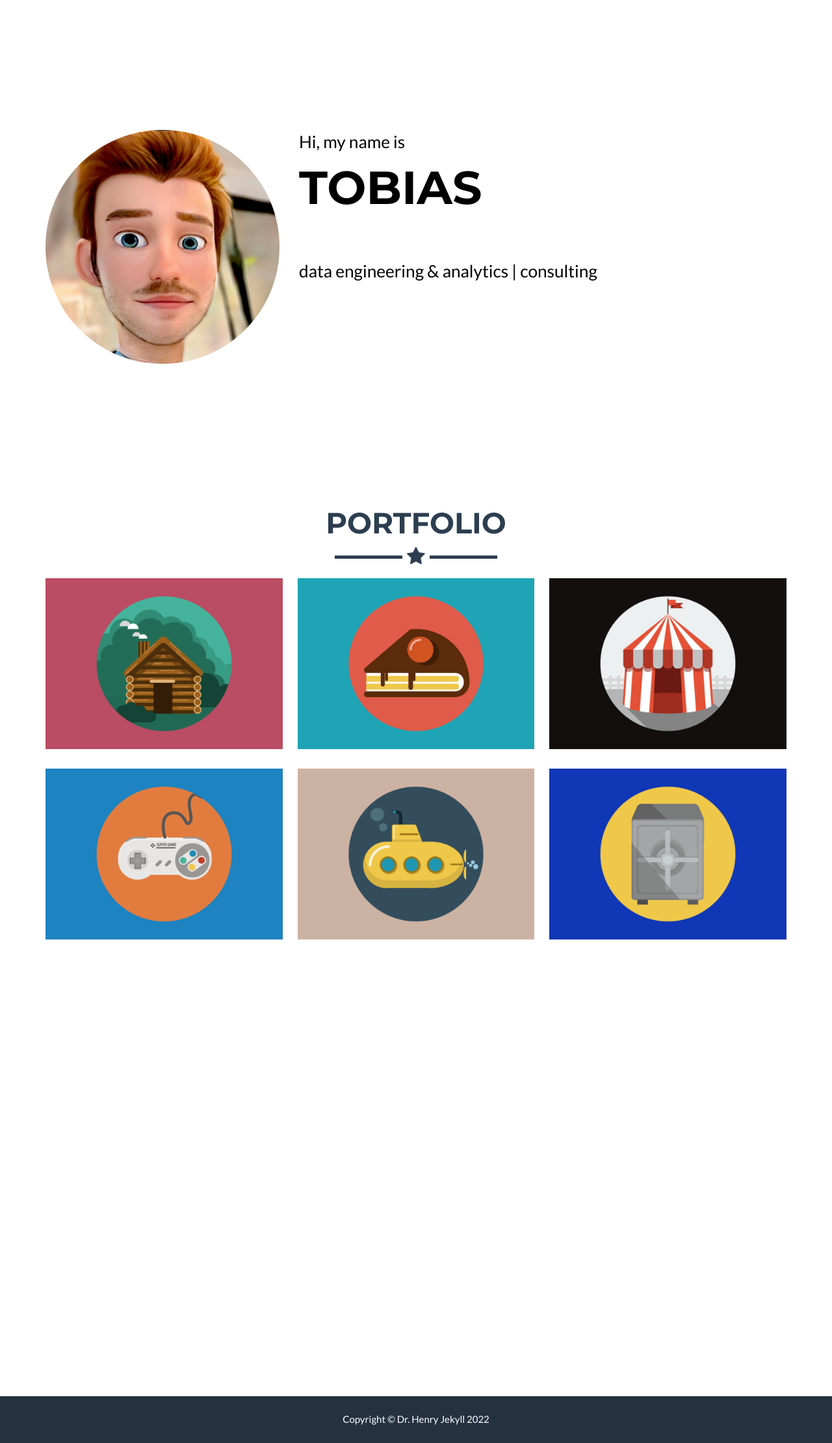
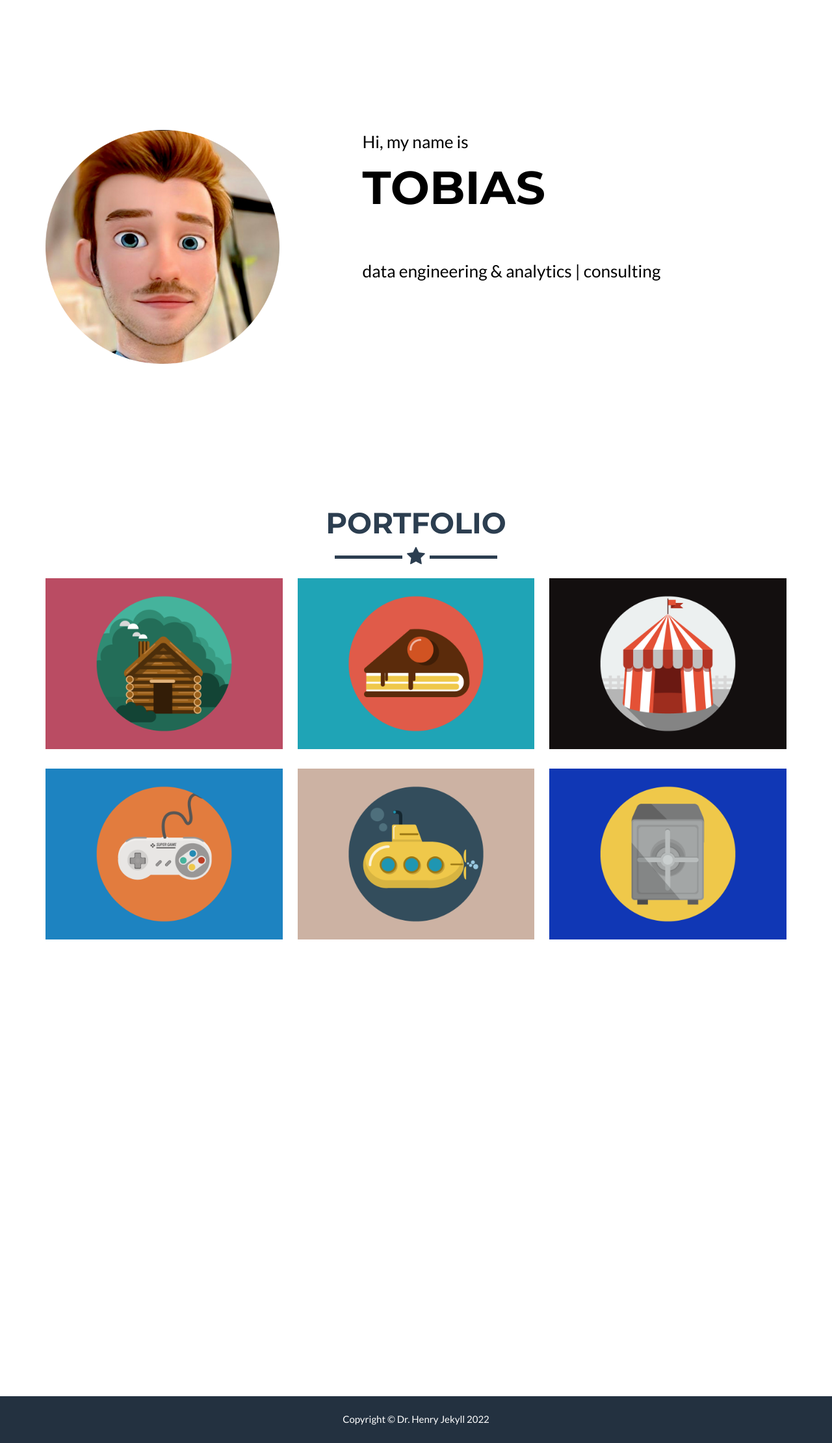
Before and after one commit to tolan005/tolan005.github.io, a Jekyll site: the page built from _posts/2014-07-18-project-1.markdown, in a window 1280 px wide. Shown: the whole page at 65% size. Built offline with Jekyll 4.4.1, drawn with Linux system fonts in a browser that asks for light colours.

Commit message:
Update header.html
change columns

```diff
--- a/_includes/header.html
+++ b/_includes/header.html
@@ -5,7 +5,9 @@
       <div class="col-lg-4">
         <img class="img-responsive" src="img/profile_cartoon.png" alt="profile-pic" />
       </div>
-      <div class="col-lg-8">
+      <div class="col-lg-1">
+      </div>
+      <div class="col-lg-7">
         <div class="intro-text">
           <span class="skills">Hi, my name is</span>
           <span class="name">{{ site.title }}</span>
```
